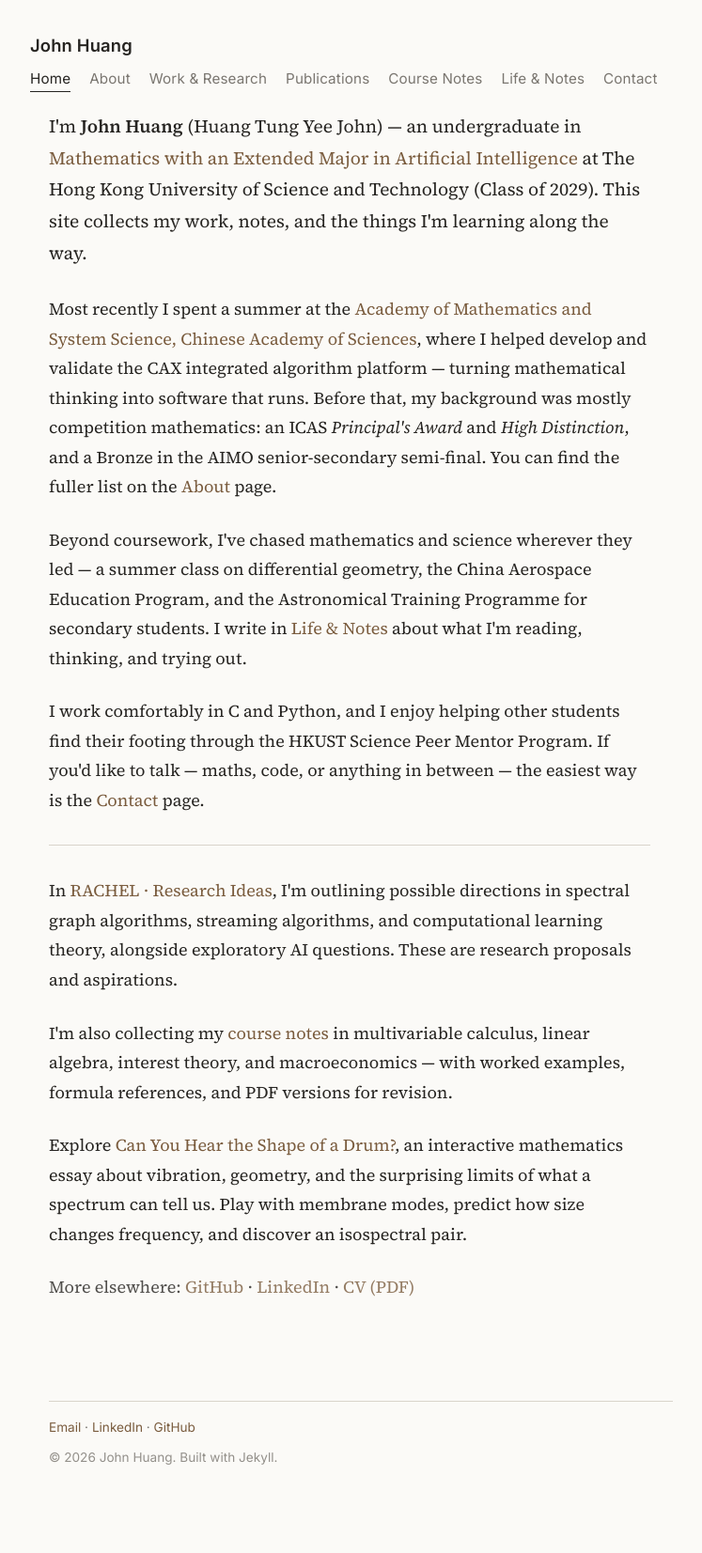
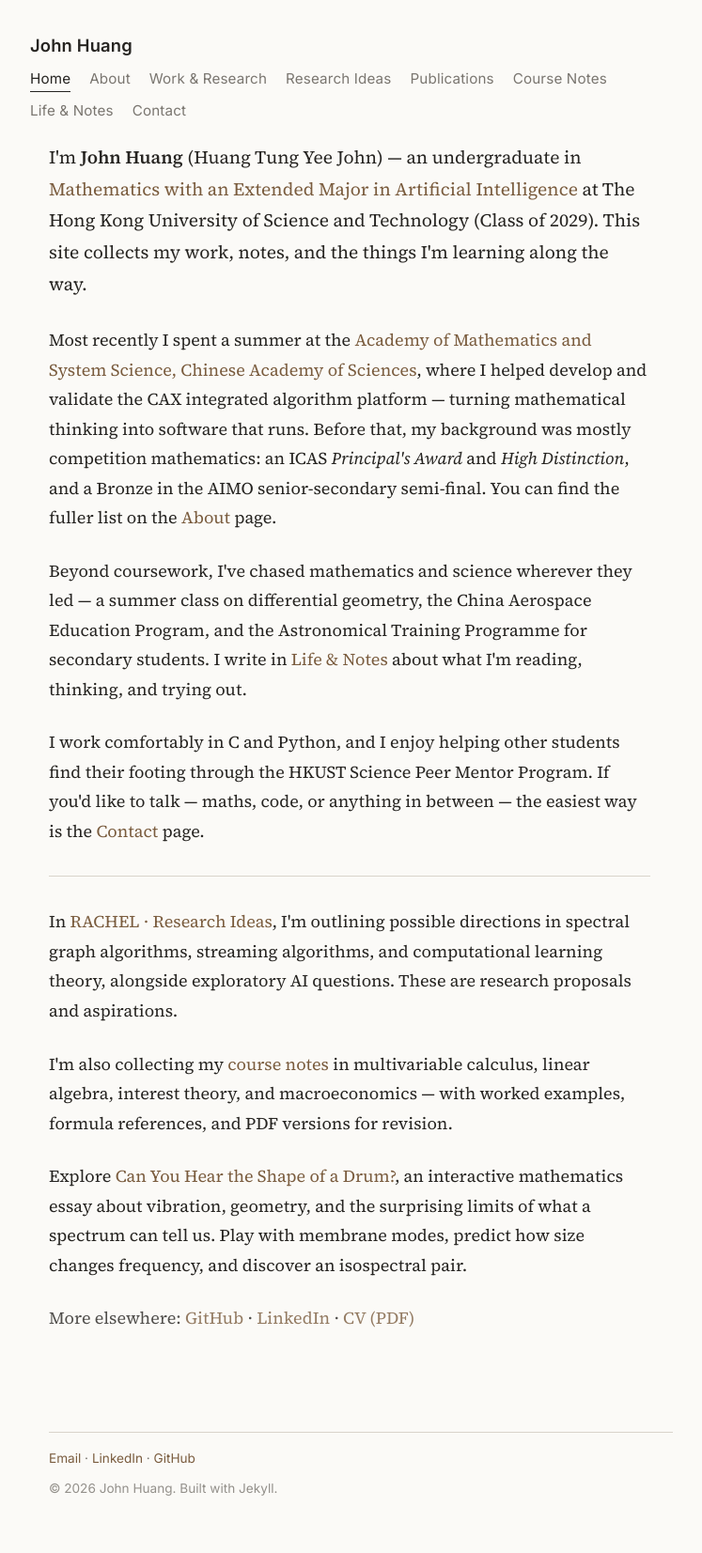
Before and after one commit to Huang-ty/Huang-ty.github.io, a Jekyll site: the page built from index.html, in a window 1280 px wide. Shown: the whole page at 94% size, without its empty margins (256-1003 px from the left). Built offline with Jekyll 4.4.1, drawn with Linux system fonts in a browser that asks for light colours; before the commit the page ends 1620 px from its top, so only the background shows below that.

Commit message:
Integrate Research Ideas into site navigation

```diff
--- a/_layouts/default.html
+++ b/_layouts/default.html
@@ -12,12 +12,13 @@
   <link rel="stylesheet" href="https://fonts.googleapis.com/css2?family=Inter:wght@400;600&family=Source+Serif+4:ital,opsz,wght@0,8..60,400;0,8..60,600;1,8..60,400&display=swap">
   <link rel="stylesheet" href="{{ '/assets/css/style.css' | relative_url }}">
   <link rel="stylesheet" href="{{ '/assets/css/course-notes.css' | relative_url }}">
+  {% if page.research_ideas %}<link rel="stylesheet" href="{{ '/assets/css/research-ideas.css' | relative_url }}">{% endif %}
   {% if page.math %}
   <script src="{{ '/assets/js/mathjax-config.js' | relative_url }}"></script>
   <script defer src="{{ '/assets/vendor/mathjax/tex-chtml.js' | relative_url }}"></script>
   {% endif %}
 </head>
-<body{% if page.course %} class="course-page"{% elsif page.courses_index %} class="courses-index"{% endif %}>
+<body{% if page.course %} class="course-page"{% elsif page.courses_index %} class="courses-index"{% elsif page.research_ideas %} class="research-page"{% endif %}>
   <a class="skip-link" href="#main-content">Skip to content</a>
   <header class="site-header">
     <nav class="site-nav" aria-label="Main">
@@ -26,6 +27,7 @@
         <a href="{{ '/' | relative_url }}"{% if page.url == '/' %} aria-current="page"{% endif %}>Home</a>
         <a href="{{ '/about/' | relative_url }}"{% if page.url == '/about/' %} aria-current="page"{% endif %}>About</a>
         <a href="{{ '/work/' | relative_url }}"{% if page.url == '/work/' %} aria-current="page"{% endif %}>Work &amp; Research</a>
+        <a href="{{ '/research-ideas/' | relative_url }}"{% if page.url == '/research-ideas/' %} aria-current="page"{% endif %}>Research Ideas</a>
         <a href="{{ '/publications/' | relative_url }}"{% if page.url == '/publications/' %} aria-current="page"{% endif %}>Publications</a>
         <a href="{{ '/courses/' | relative_url }}"{% if page.url contains '/courses/' %} aria-current="page"{% endif %}>Course Notes</a>
         <a href="{{ '/life-and-notes/' | relative_url }}"{% if page.url == '/life-and-notes/' %} aria-current="page"{% endif %}>Life &amp; Notes</a>
```
